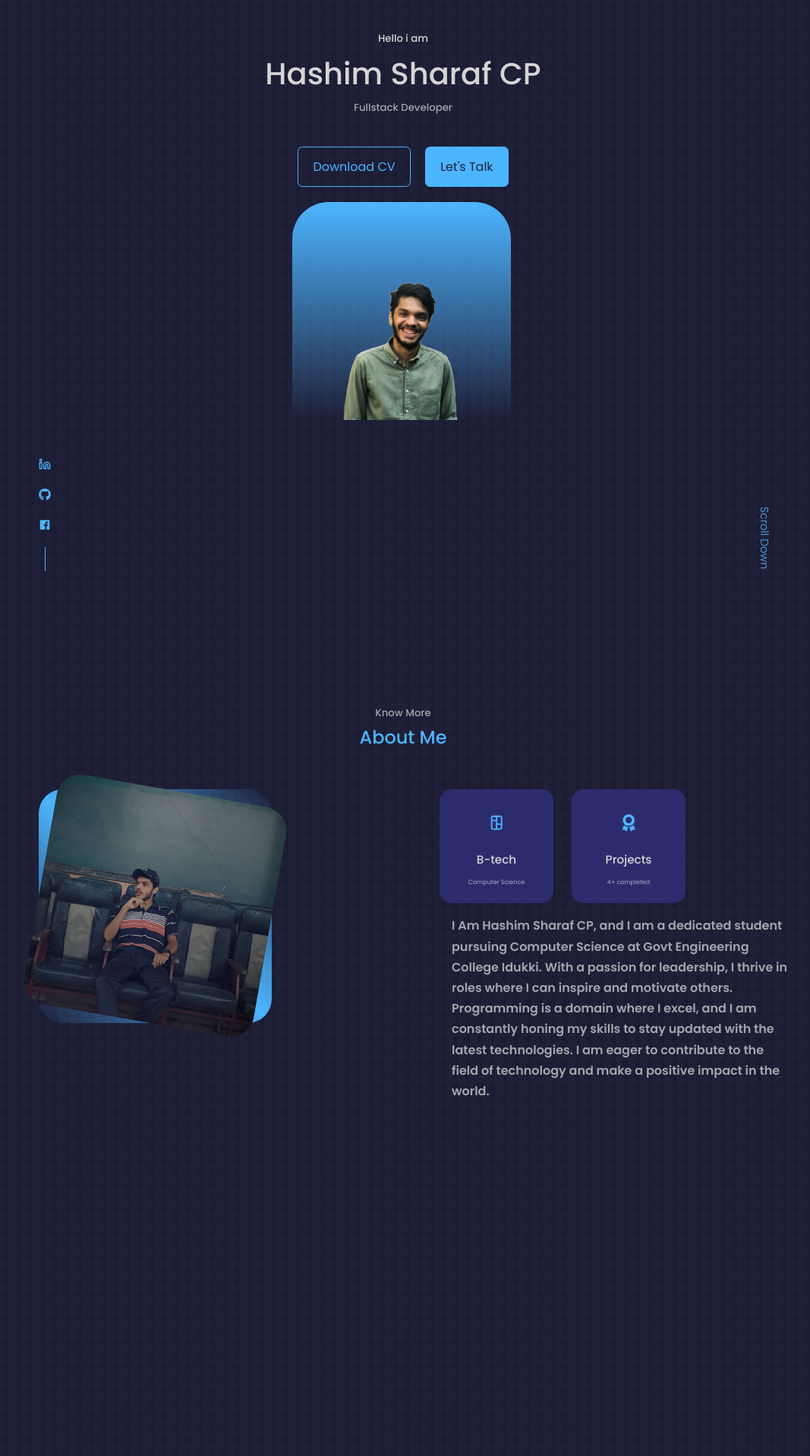
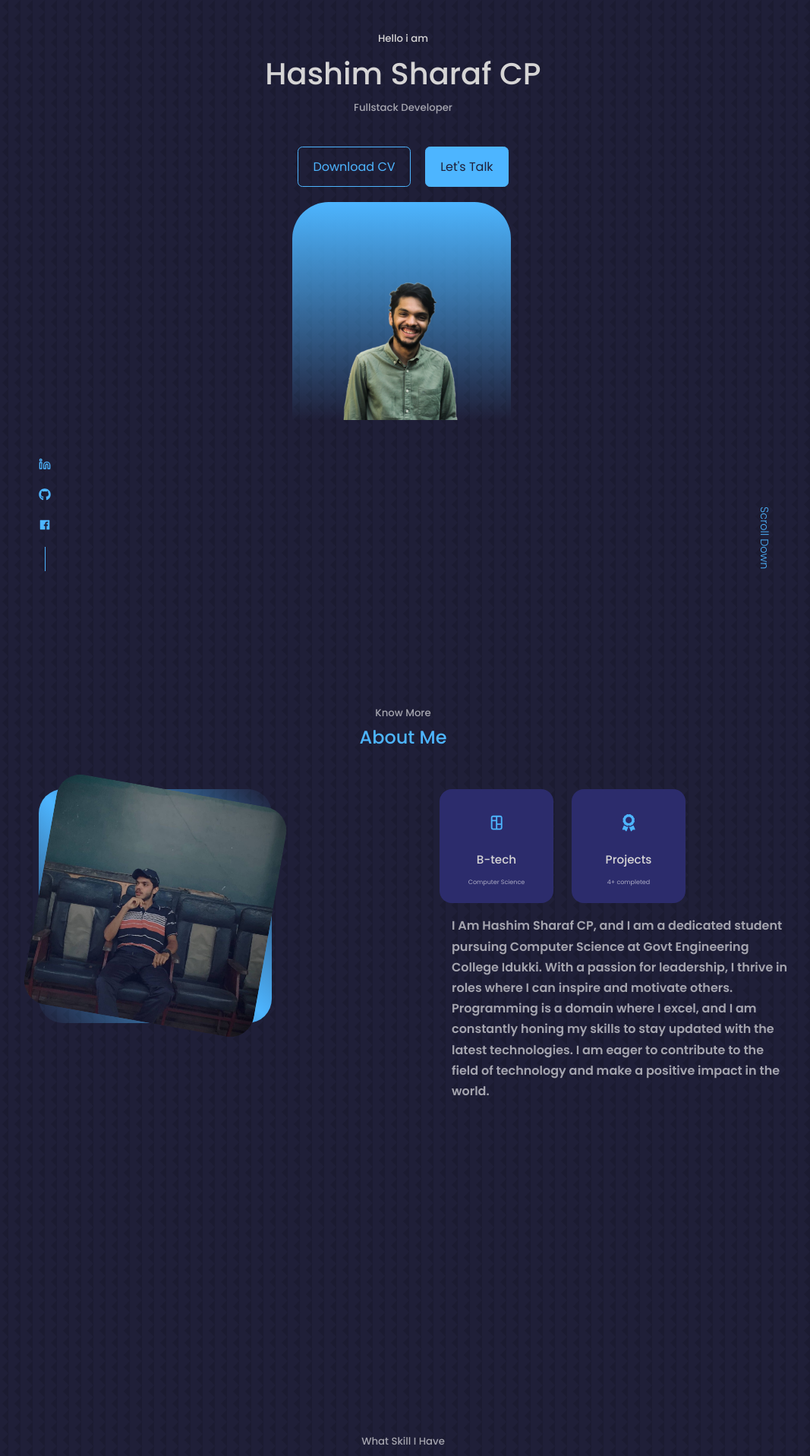
Before and after one commit to hashim-cp-2001/hashim-cp-2001.github.io, a React (Create React App) app: page / in a window 1280 px wide. Shown: the top 1917 px of the page at 76% size, without its empty margins (109-1176 px from the left). Built offline with nearby package versions, Linux system fonts and the light colour scheme.

Commit message:
final edit after nav

```diff
--- a/src/componets/about/about.css
+++ b/src/componets/about/about.css
@@ -1,6 +1,6 @@
 .about__container{
     display: grid;
-    height: 130vh;
+    height: 90vh;
 
     grid-template-columns: 40% 50%;
     gap: 15%;
--- a/src/componets/nav/nav.jsx
+++ b/src/componets/nav/nav.jsx
@@ -26,9 +26,9 @@ const Nav = () => {
 
       if (scrollPosition < windowHeight * 0.5) {
         setActiveNav('#');
-      } else if (scrollPosition >= windowHeight * 0.5 && scrollPosition < windowHeight * 1.5) {
+      } else if (scrollPosition >= windowHeight * 0.5 && scrollPosition < windowHeight * 2.1) {
         setActiveNav('#about');
-      } else if (scrollPosition >= windowHeight * 1.5 && scrollPosition < windowHeight * 2.5) {
+      } else if (scrollPosition >= windowHeight * 2.1 && scrollPosition < windowHeight * 3.5) {
         setActiveNav('#experince');
       } else if (scrollPosition >= windowHeight * 2.5) {
         setActiveNav('#contact');
```
Also changed, not shown: 12 other files (tests, documents, lock files or other folders).
